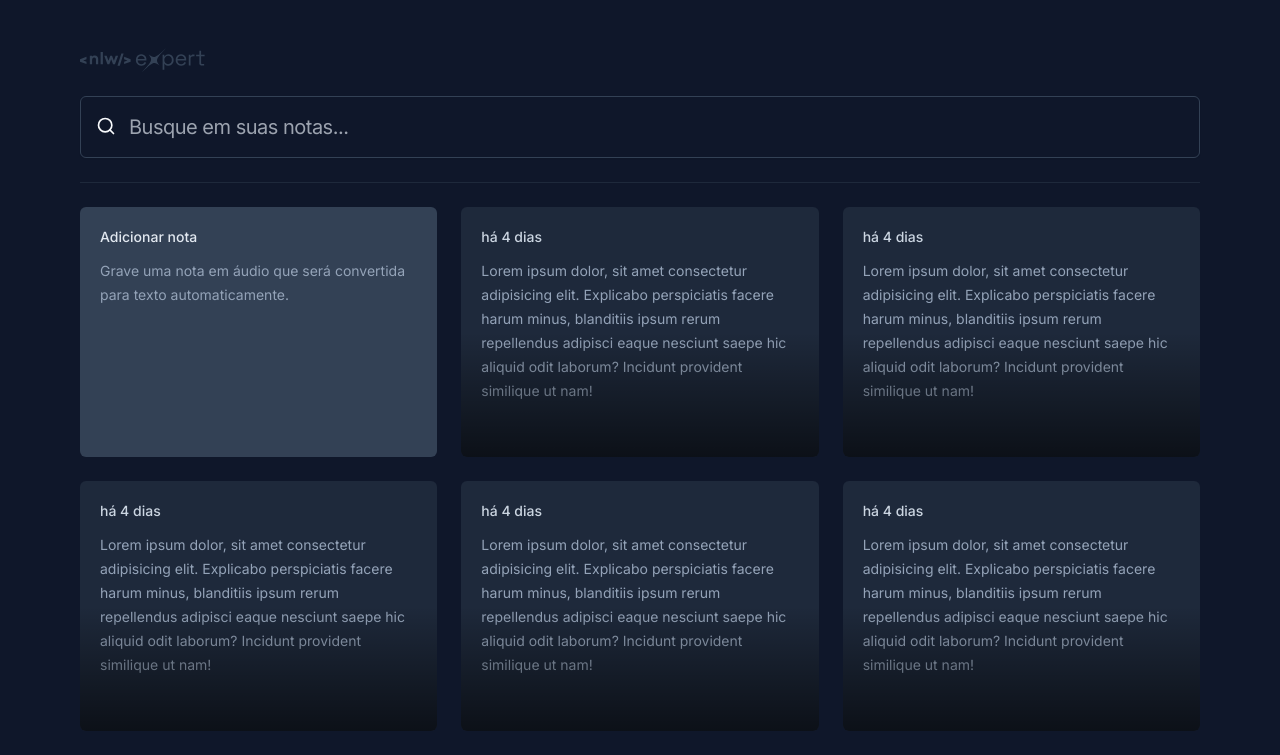
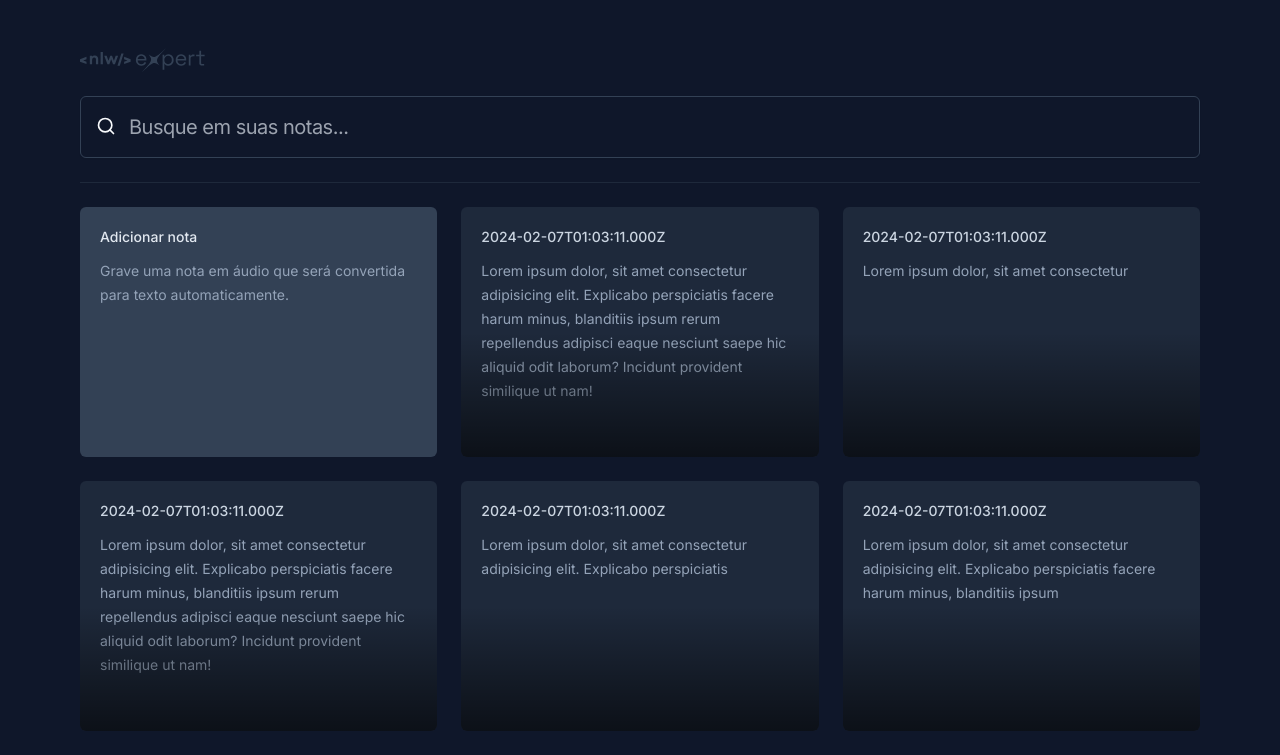
Before and after one commit to mathrb22/nlw-expert-notes, a React (Vite) app: page / in a window 1280 px wide. Shown: the top 755 px of the page. Built offline with nearby package versions, Linux system fonts and the light colour scheme.

Commit message:
refactor: creating note card props

```diff
--- a/src/app.tsx
+++ b/src/app.tsx
@@ -16,12 +16,39 @@ export function App() {
 
 				<div className='grid grid-cols-1 sm:grid-cols-2 md:grid-cols-3 auto-rows-[250px] gap-6'>
 					<NewNoteCard />
-					<NoteCard />
-					<NoteCard />
-					<NoteCard />
-					<NoteCard />
-					<NoteCard />
-					<NoteCard />
+					<NoteCard
+						date={new Date()}
+						content='Lorem ipsum dolor, sit amet consectetur adipisicing elit. Explicabo
+				perspiciatis facere harum minus, blanditiis ipsum rerum repellendus adipisci
+				eaque nesciunt saepe hic aliquid odit laborum? Incidunt provident similique
+				ut nam!'
+					/>
+					<NoteCard
+						date={new Date()}
+						content='Lorem ipsum dolor, sit amet consectetur'
+					/>
+					<NoteCard
+						date={new Date()}
+						content='Lorem ipsum dolor, sit amet consectetur adipisicing elit. Explicabo
+				perspiciatis facere harum minus, blanditiis ipsum rerum repellendus adipisci
+				eaque nesciunt saepe hic aliquid odit laborum? Incidunt provident similique
+				ut nam!'
+					/>
+					<NoteCard
+						date={new Date()}
+						content='Lorem ipsum dolor, sit amet consectetur adipisicing elit. Explicabo
+				perspiciatis'
+					/>
+					<NoteCard
+						date={new Date()}
+						content='Lorem ipsum dolor, sit amet consectetur adipisicing elit. Explicabo
+				perspiciatis facere harum minus, blanditiis ipsum'
+					/>
+					<NoteCard
+						date={new Date()}
+						content='Lorem ipsum dolor, sit amet consectetur adipisicing elit. Explicabo
+				perspiciatis facere harum minus'
+					/>
 				</div>
 			</div>
 		</>
--- a/src/components/note-card.tsx
+++ b/src/components/note-card.tsx
@@ -1,13 +1,15 @@
-export function NoteCard() {
+export interface NoteCardProps {
+	date: Date;
+	content: string;
+}
+
+export function NoteCard(props: NoteCardProps) {
 	return (
-		<button className='text-left rounded-md bg-slate-800 p-5 flex flex-col space-y-3 overflow-hidden relative hover:ring-2 hover:ring-slate-600 focus-visible:ring-2 focus-visible:ring-lime-600 transition-all outline-none'>
-			<span className='text-sm font-medium text-slate-300'>há 4 dias</span>
-			<p className='text-sm leading-6 text-slate-400'>
-				Lorem ipsum dolor, sit amet consectetur adipisicing elit. Explicabo
-				perspiciatis facere harum minus, blanditiis ipsum rerum repellendus adipisci
-				eaque nesciunt saepe hic aliquid odit laborum? Incidunt provident similique
-				ut nam!
-			</p>
+		<button className='text-left rounded-md bg-slate-800 p-5 flex flex-col gap-3 overflow-hidden relative hover:ring-2 hover:ring-slate-600 focus-visible:ring-2 focus-visible:ring-lime-600 transition-all outline-none'>
+			<span className='text-sm font-medium text-slate-300'>
+				{props.date.toISOString()}
+			</span>
+			<p className='text-sm leading-6 text-slate-400'>{props.content}</p>
 			<div className='absolute bottom-0 left-0 right-0 h-1/2 bg-gradient-to-t from-black/60 to-black/0 pointer-events-none' />
 		</button>
 	);
```
